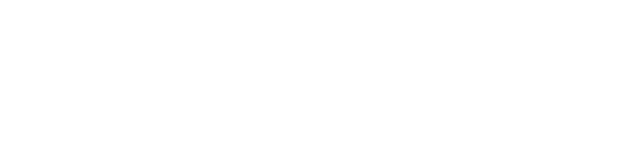
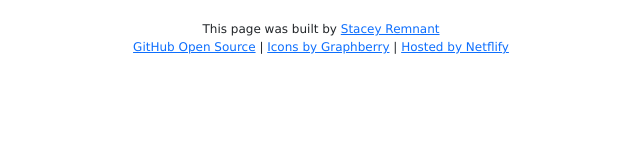
Before and after one commit to StazzRem/Final-Project-Weather-App, a plain HTML site: page index.html in a window 1280 px wide. Shown: the whole page, without its empty margins (319-959 px from the left). Drawn offline with nearby package versions, Linux system fonts and the light colour scheme.

Commit message:
added footer and simple css

```diff
--- a/index.html
+++ b/index.html
@@ -4,13 +4,13 @@
     <meta charset="UTF-8" />
     <meta http-equiv="X-UA-Compatible" content="IE=edge" />
     <meta name="viewport" content="width=device-width, initial-scale=1.0" />
-    <link rel="stylesheet" type="text/css" href="src/styles.css" />
     <link
       href="https://cdn.jsdelivr.net/npm/bootstrap@5.1.3/dist/css/bootstrap.min.css"
       rel="stylesheet"
       integrity="sha384-1BmE4kWBq78iYhFldvKuhfTAU6auU8tT94WrHftjDbrCEXSU1oBoqyl2QvZ6jIW3"
       crossorigin="anonymous"
     />
+    <link rel="stylesheet" type="text/css" href="src/styles.css" />
     <title>MyWeather App</title>
   </head>
   <body>
@@ -18,6 +18,17 @@
       <h1></h1>
       <h2></h2>
     </div>
+    <footer>
+      This page was built by
+      <a href="https://www.linkedin.com/in/stacey-remnant-79338122a/"
+        >Stacey Remnant</a
+      ><br />
+      <a href="https://github.com/StazzRem/">GitHub Open Source</a> |
+      <a href="https://www.graphberry.com/category/icons"
+        >Icons by Graphberry</a
+      >
+      | <a href="https://www.netlify.com/">Hosted by Netflify</a>
+    </footer>
     <script src="src/index.js"></script>
   </body>
 </html>
--- a/src/styles.css
+++ b/src/styles.css
@@ -0,0 +1,9 @@
+body {
+  font-family: "Lucida Sans", "Lucida Sans Regular", "Lucida Grande",
+    "Lucida Sans Unicode", Geneva, Verdana, sans-serif;
+}
+footer {
+  text-align: center;
+  margin-top: 20px;
+  font-size: 12px;
+}
```
